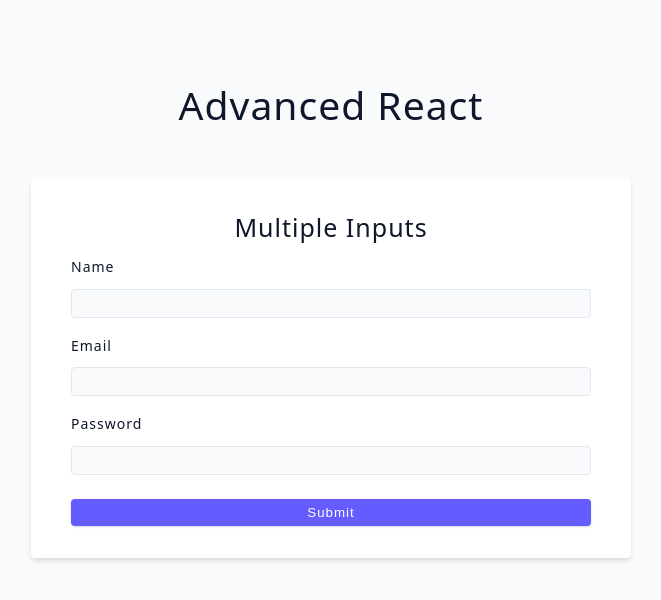
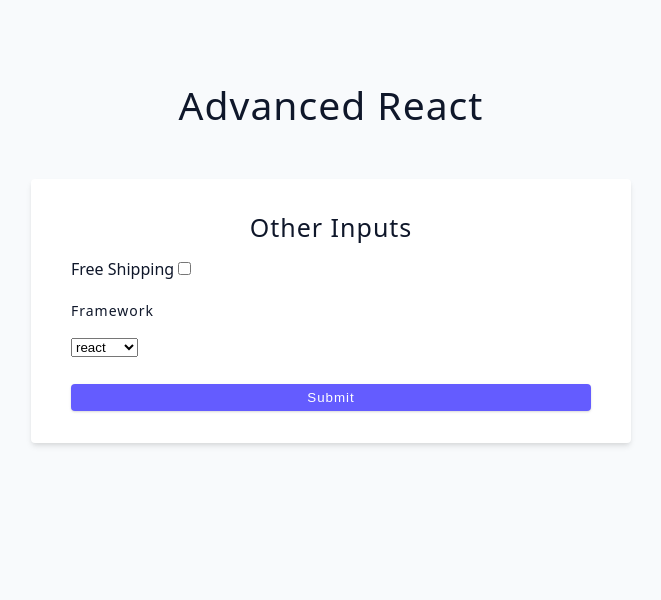
Before and after one commit to BmAlkes/TUTORIAL, a React (Vite) app: page / in a window 1280 px wide. Shown: the top 600 px of the page, without its empty margins (309-970 px from the left). Built offline with nearby package versions, Linux system fonts and the light colour scheme.

Commit message:
feat:add select input

```diff
--- a/src/App.jsx
+++ b/src/App.jsx
@@ -1,10 +1,10 @@
-import MultipleInputs from "./tutorial/06-forms/03-multiple-inputs";
+import OtherInputs from "./tutorial/06-forms/04-others-inputs";
 
 function App() {
   return (
     <div className="container">
       <h2>Advanced React</h2>
-      <MultipleInputs />
+      <OtherInputs />
     </div>
   );
 }
--- /dev/null
+++ b/src/tutorial/06-forms/04-others-inputs.jsx
@@ -0,0 +1,50 @@
+import { useState } from "react";
+const frameworks = ["react", "angular", "vue", "svelte"];
+const OtherInputs = () => {
+  const [shipping, setShipping] = useState(false);
+  const [framework, setFramework] = useState("");
+
+  const handleFramework = (e) => {
+    e.preventDefault();
+    console.log(e.target.value);
+    setFramework(e.target.value);
+  };
+
+  return (
+    <div>
+      <form className="form">
+        <h4>Other Inputs</h4>
+        {/* name */}
+        <div className="form-row" style={{ textAlign: "left" }}>
+          <label htmlFor="shipping"> Free Shipping </label>
+          <input
+            type="checkbox"
+            name="shipping"
+            id="shipping"
+            checked={shipping}
+            onChange={() => setShipping(!shipping)}
+          />
+        </div>
+        <div className="form-row" style={{ textAlign: "left" }}>
+          <label htmlFor="framework" className="form-label">
+            Framework
+          </label>
+          <select
+            className="select"
+            id="framework"
+            value={framework}
+            onChange={handleFramework}
+          >
+            {frameworks.map((item) => {
+              return <option key={item}>{item}</option>;
+            })}
+          </select>
+        </div>
+        <button type="submit" className="btn btn-block">
+          submit
+        </button>
+      </form>
+    </div>
+  );
+};
+export default OtherInputs;
```
